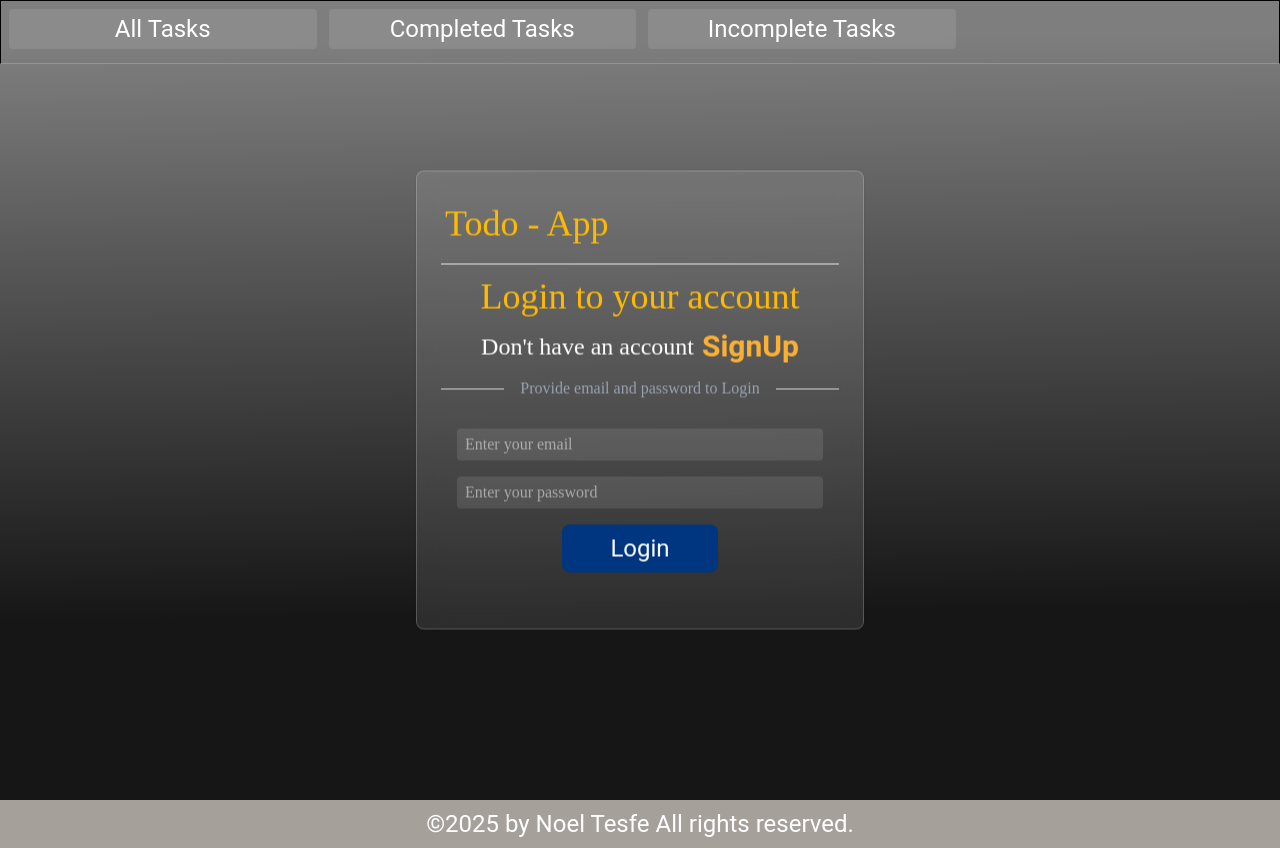
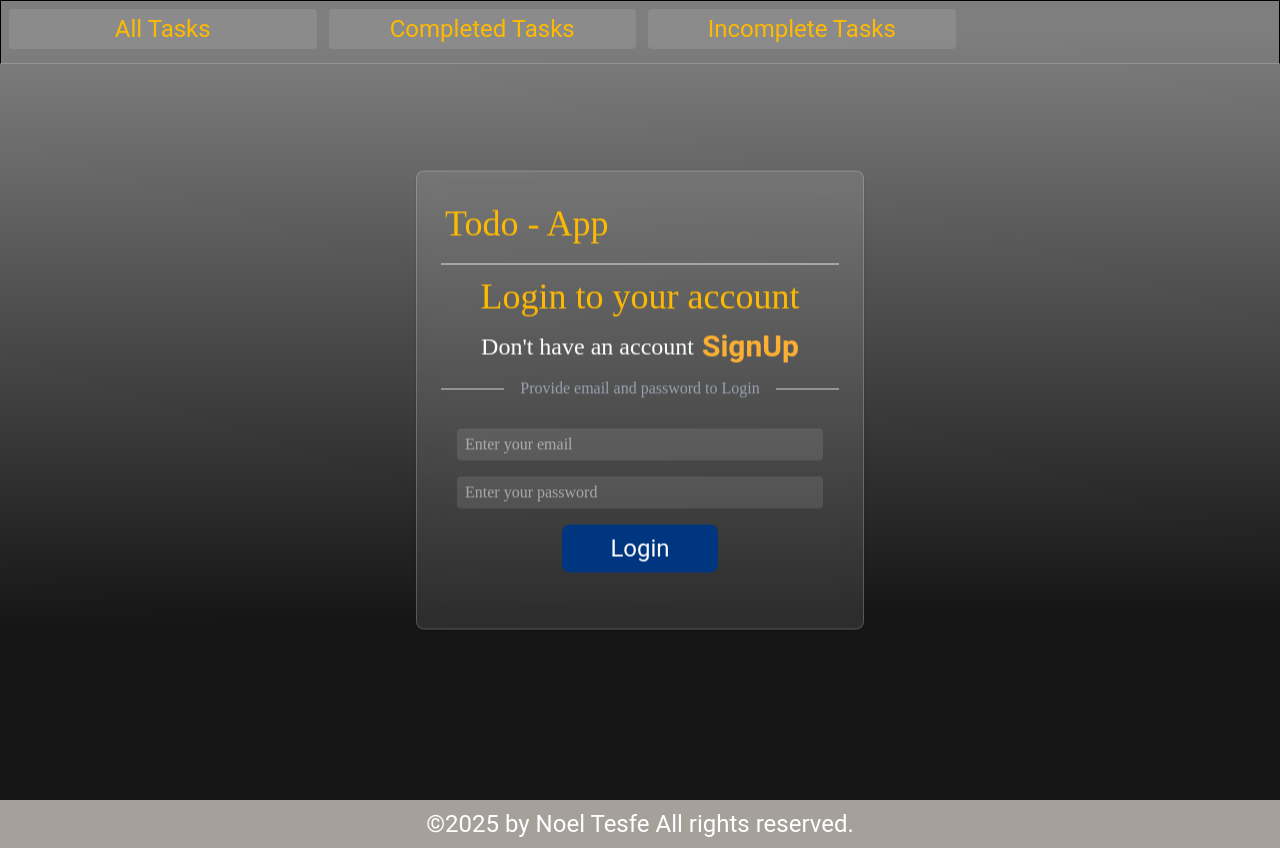
Before and after one commit to Noel-byte/todoapp-frontend, a React (Vite) app: page / in a window 1280 px wide. Built offline with nearby package versions, Linux system fonts and the light colour scheme.

Commit message:
modified frontend

```diff
--- a/src/components/FilterTasks.jsx
+++ b/src/components/FilterTasks.jsx
@@ -59,11 +59,11 @@ export const FilterTasks = () => {
     <div className='relative w-3/4'>
       {/* Buttons for md and up */}
    <div className='hidden md:flex justify-around gap-3 text-center text-2xl text-heading'>
-        <span  onClick={allTasks} className=' font-buttons bg-white/10 text-white px-4 py-1 rounded  w-full' >All Tasks</span>
+        <span  onClick={allTasks} className=' font-buttons bg-white/10  px-4 py-1 rounded  w-full' >All Tasks</span>
 
-          <span onClick={completedTasks} className=' font-buttons bg-white/10 text-white px-4 py-1 rounded w-full '>Completed Tasks</span>
+          <span onClick={completedTasks} className=' font-buttons bg-white/10  px-4 py-1 rounded w-full '>Completed Tasks</span>
 
-          <span onClick={inCompleteTasks} className=' font-buttons bg-white/10 text-white px-4 py-1 rounded  w-full'>Incomplete Tasks</span>
+          <span onClick={inCompleteTasks} className=' font-buttons bg-white/10  px-4 py-1 rounded  w-full'>Incomplete Tasks</span>
 
         {todos.length > 0 && (
              <span
@@ -91,11 +91,11 @@ export const FilterTasks = () => {
       {/* Mobile menu dropdown */}
         {menuOpen && (
         <div className='absolute top-full shadow-md rounded-lg flex flex-col justify-center items-start gap-3 px-4 py-4 md:hidden z-50 text-heading'>
-          <span  onClick={allTasks} className=' font-buttons bg-white/10 text-white px-4 py-1 rounded  w-full' >All Tasks</span>
+          <span  onClick={allTasks} className=' font-buttons  px-4 py-1 rounded  w-full' >All Tasks</span>
           <hr />
-          <span onClick={completedTasks} className=' font-buttons bg-white/10 text-white px-4 py-1 rounded w-full '>Completed Tasks</span>
+          <span onClick={completedTasks} className=' font-buttons   px-4 py-1 rounded w-full '>Completed Tasks</span>
           <hr />
-          <span onClick={inCompleteTasks} className=' font-buttons bg-white/10 text-white px-4 py-1 rounded  w-full'>Incomplete Tasks</span>
+          <span onClick={inCompleteTasks} className=' font-buttons  px-4 py-1 rounded  w-full'>Incomplete Tasks</span>
           <hr />
           {todos.length > 0 && (
             <span
```
